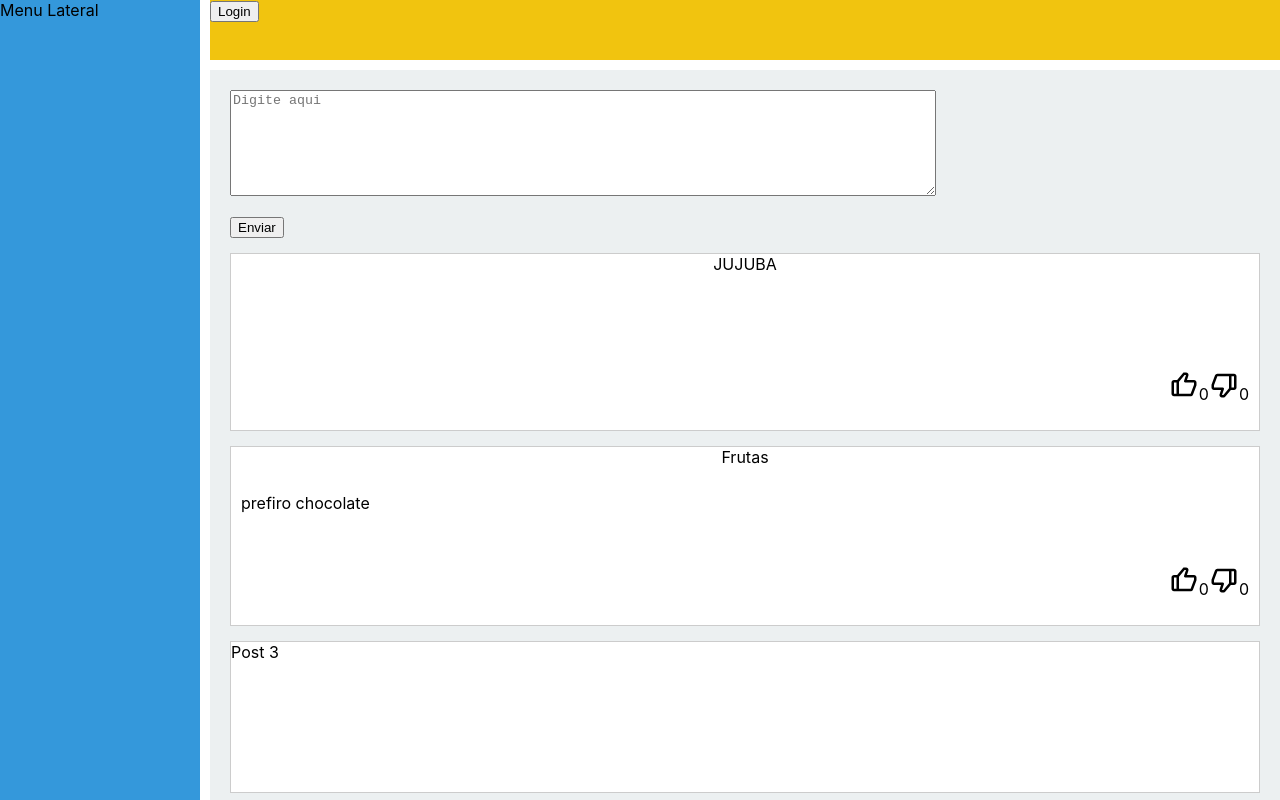
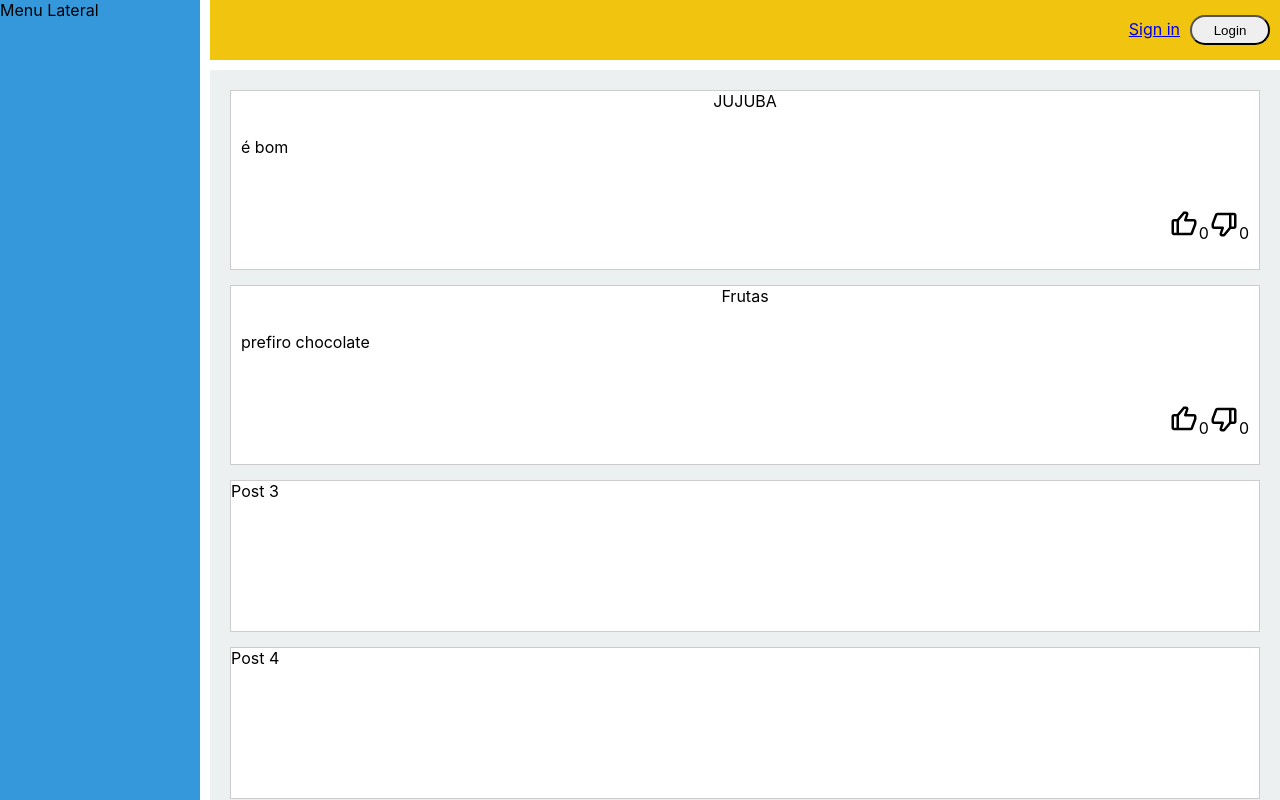
Before and after one commit to andersonacamargo/templateGridLogin, a React (Create React App) app: page / in a window 1280 px wide. Shown: the top 800 px of the page. Built offline with nearby package versions, Linux system fonts and the light colour scheme.

Commit message:
front interativo

```diff
--- a/src/App.js
+++ b/src/App.js
@@ -1,12 +1,13 @@
 import React from "react";
 import { Route, BrowserRouter, Routes } from "react-router-dom";
-import HomePage from "./components/main";
-
+import HomePage from "./pages/main";
+import SignPage from "./pages/registar"
 function App(){
    return(
        <BrowserRouter>
        <Routes>
            <Route  path="/" exact element = {< HomePage />}/>
+           <Route path="/registrar" element={< SignPage/>}/>
            </Routes>
        </BrowserRouter>
    )
--- /dev/null
+++ b/src/components/header.js
@@ -0,0 +1,15 @@
+import {Link} from "react-router-dom";
+
+function MyHeader({logedin,logout, login}){
+if (logedin){ return ( <div>
+<button className="logButton" onClick={ logout } >Logout</button>
+</div>)}
+
+return (<div>
+<Link to="/registrar">Sign in</Link>
+<button className="logButton" onClick={login} >Login</button>
+</div>)
+
+}
+
+export default MyHeader;
--- a/src/components/main.js
+++ /dev/null
@@ -1,37 +0,0 @@
-import './main.css';
-import TextBox from "./textbox.js";
-import PostBox from './postbox.js';
-import { useEffect, useState } from 'react';
-import PopUp from './popUp.js';
-import { jwtDecode } from "jwt-decode";
-
-function HomePage() {
-  const [loginLabel, setLoginLabel] = useState("Login");
-  const [showPopUp, setShowPopUp] = useState(false);
-  const token = localStorage.getItem('jwtToken'); //
-  const [user, setUser] = useState('');
-
-     //setUser(jwtDecode(token));
-
-  return (
-    <div className="grid-container">
-    <header className="header">
-
-      <button className="logButton" onClick={() => {setShowPopUp(true)} } >{loginLabel}</button>
-      </header>
-    <aside className="sidebar">Menu Lateral</aside>
-    <main className="content">
-    <PopUp showPopUp={showPopUp} closePopUp={()=>setShowPopUp(false)}>
-
-            </PopUp>
-      {TextBox()}
-      {PostBox("JUJUBA", user)}
-      {PostBox("Frutas", "prefiro chocolate")}
-      <div className="post">Post 3</div>
-      <div className="post">Post 4</div>
-    </main>
-  </div>
-  );
-}
-
-export default HomePage;
--- a/src/components/postbox.js
+++ b/src/components/postbox.js
@@ -2,7 +2,7 @@ import { BiLike, BiDislike } from "react-icons/bi";
 import "./postbox.css"
 import { useState } from "react";
 
-function PostBox(title, text){
+function PostBox(title, text, auth){
     const [countLike, setCountLike] = useState(0);
     const [countDislike, setCountDislike] = useState(0);
 
@@ -13,9 +13,9 @@ function PostBox(title, text){
             </div>
          <footer>
             <p>
-            <BiLike className="btnLike" onClick={() => setCountLike(countLike + 1)}/>
+            <BiLike className="btnLike" onClick={() => {if (auth){setCountLike(countLike + 1)}}}/>
             {countLike}
-            <BiDislike className="btnLike"  onClick={() => setCountDislike(countDislike + 1)}/>
+            <BiDislike className="btnLike"  onClick={() => {if (auth){setCountDislike(countDislike + 1)}}}/>
             {countDislike}
             </p>
          </footer>
--- a/src/components/textbox.js
+++ b/src/components/textbox.js
@@ -2,7 +2,7 @@ import { useState } from "react";
 import "./textbox.css"
 import axios from "axios";
 
-function TextBox(){
+function TextBox(auth){
     const [textValue, setText] = useState('');
     const handleChange = (event) => {
         setText(event.target.value);
@@ -14,6 +14,7 @@ function TextBox(){
 
         }
     };
+    if (!auth){return null}
     return(
         <form onSubmit={handleSubmit}>
         <textarea className="textbox" placeholder="Digite aqui" cols={30} rows={5} value={textValue} onChange={handleChange}>
--- a/src/components/main.css
+++ b/src/pages/main.css
@@ -14,7 +14,7 @@
 }
 
 /* Posicionando os elementos */
-.header { grid-area: header; background-color: #f1c40f; }
+.header { grid-area: header; background-color: #f1c40f; display: flex; align-items: center; justify-content: flex-end; }
 .sidebar { grid-area: sidebar; background-color: #3498db; }
 .content {
   grid-area: main;
@@ -54,3 +54,10 @@
 .inputPopup{
   width: 300px;
 }
+
+button{
+  border-radius: 15px;
+  width: 80px;
+  height: 30px;
+  margin: 10px;
+}
--- /dev/null
+++ b/src/pages/main.js
@@ -0,0 +1,38 @@
+import './main.css';
+import TextBox from "../components/textbox.js";
+import PostBox from '../components/postbox.js';
+import { useEffect, useState } from 'react';
+import PopUp from '../components/popUp.js';
+import { jwtDecode } from "jwt-decode";
+import MyHeader from "../components/header.js"
+
+function HomePage() {
+  const [loginLabel, setLoginLabel] = useState("Login");
+  const [showPopUp, setShowPopUp] = useState(false);
+  const token = localStorage.getItem('jwtToken'); //
+  const [user, setUser] = useState('');
+  const [fakeToken, setFakeToken] = useState(false);
+
+  return (
+    <div className="grid-container">
+      <header className="header">
+        <MyHeader logedin={fakeToken}
+          logout={() => setFakeToken(true)}
+          login={() => setShowPopUp(true)}></MyHeader>
+      </header>
+      <aside className="sidebar">Menu Lateral</aside>
+      <main className="content">
+        <PopUp showPopUp={showPopUp} closePopUp={() => setShowPopUp(false)}>
+
+        </PopUp>
+        {TextBox()}
+        {PostBox("JUJUBA", "é bom ", fakeToken)}
+        {PostBox("Frutas", "prefiro chocolate")}
+        <div className="post">Post 3</div>
+        <div className="post">Post 4</div>
+      </main>
+    </div>
+  );
+}
+
+export default HomePage;
--- /dev/null
+++ b/src/pages/registar.js
@@ -0,0 +1,20 @@
+import './main.css';
+
+function SignPage() {
+    return (
+      <div className="grid-container">
+      <header className="header">
+
+
+        </header>
+      <aside className="sidebar">Menu Lateral</aside>
+      <main className="content">
+        <div>meu componente</div>
+
+
+      </main>
+    </div>
+    );
+  }
+
+  export default SignPage;
```
